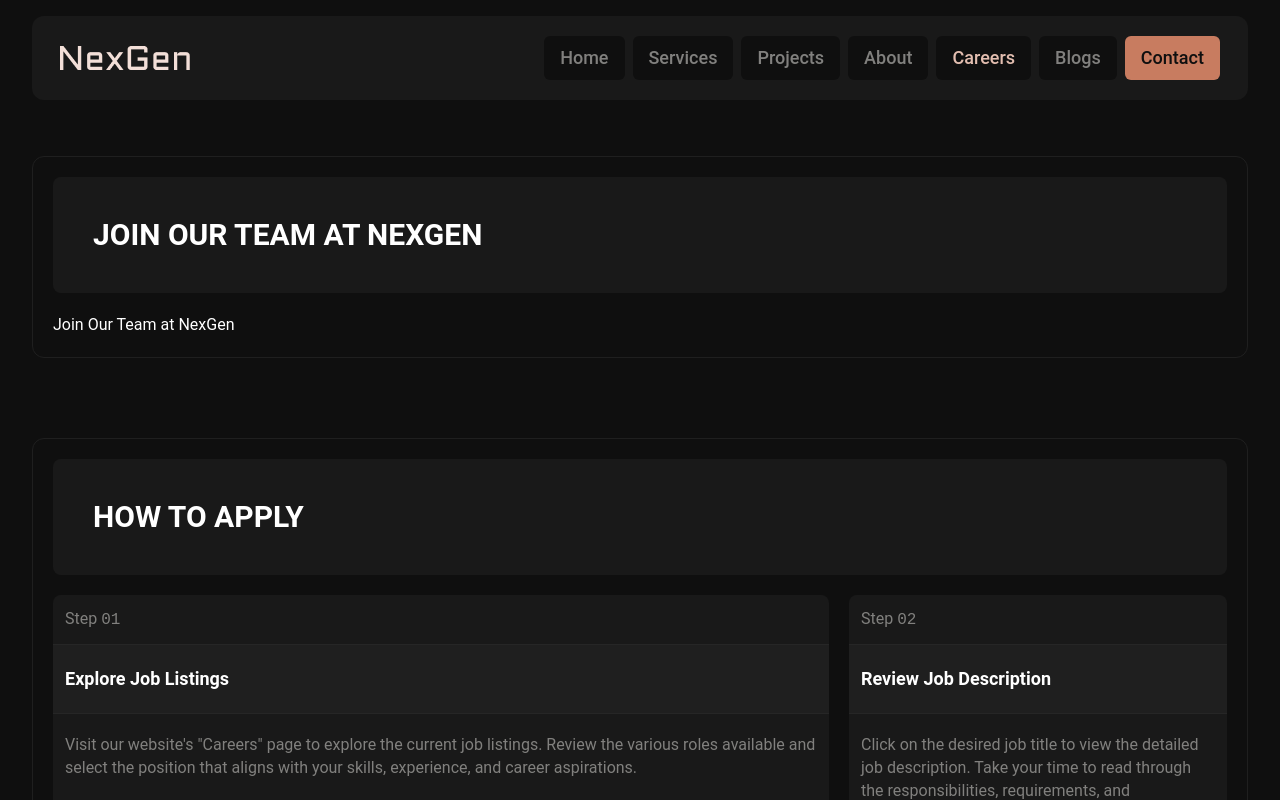
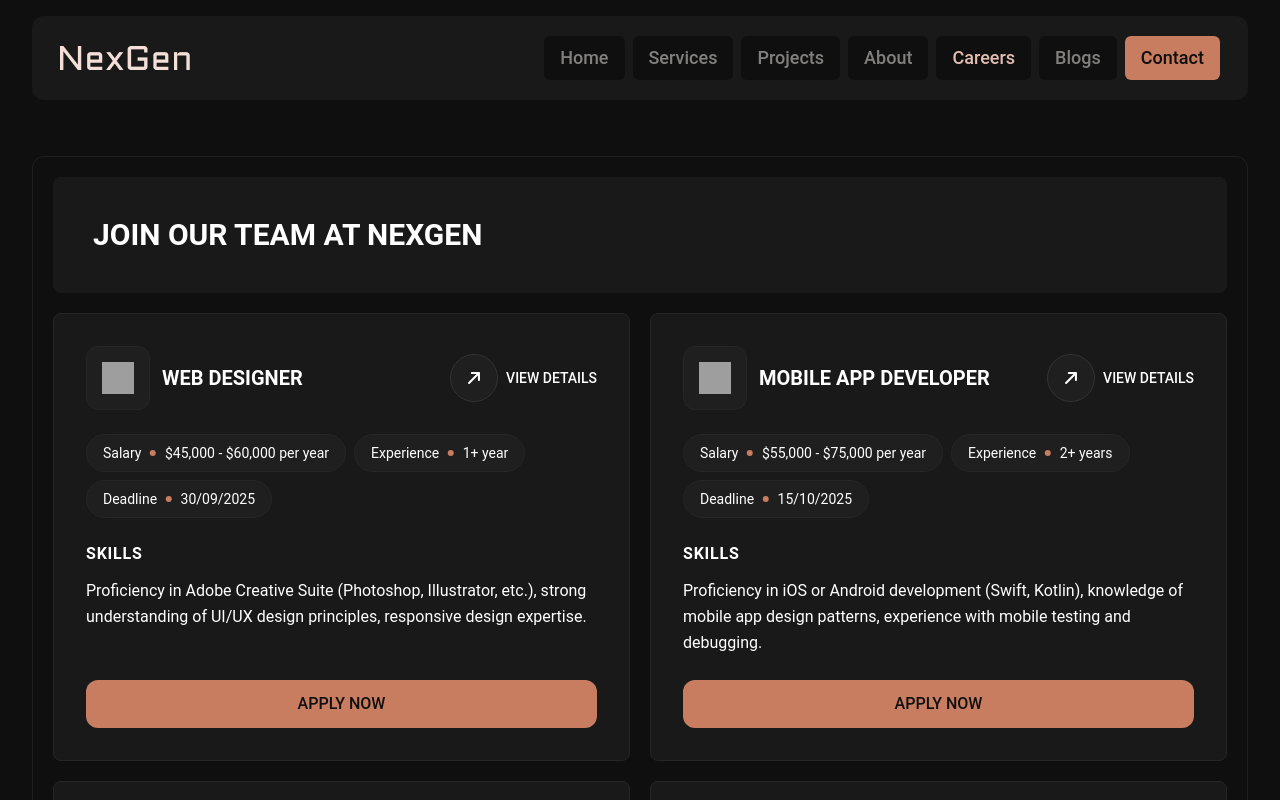
Before and after one commit to k7areef/NexGen, a React (Vite) app: page /careers in a window 1280 px wide. Shown: the top 800 px of the page. Built offline with nearby package versions, Linux system fonts and the light colour scheme; grey boxes are pictures that could not be loaded.

Commit message:
feat(JobOpenings.jsx): implement dynamic job listings with detailed cards and apply button

```diff
--- a/src/components/sections/JobOpenings.jsx
+++ b/src/components/sections/JobOpenings.jsx
@@ -1,4 +1,15 @@
+import { Link } from "react-router-dom";
 import SectionLayout from "./common/SectionLayout";
+import jobs from "@data/jobs.json";
+import { FontAwesomeIcon } from "@fortawesome/react-fontawesome";
+import { faArrowRight, faCircle } from "@fortawesome/free-solid-svg-icons";
+import Button from "../UI/Button";
+import icon1 from "@assets/icons/services/1.svg";
+import icon2 from "@assets/icons/services/2.svg";
+import icon3 from "@assets/icons/services/3.svg";
+import icon4 from "@assets/icons/services/4.svg";
+
+const iconsMaper = [icon1, icon2, icon3, icon4];
 
 function JobOpenings() {
     return (
@@ -8,7 +19,64 @@ function JobOpenings() {
                     title="Join Our Team at NexGen"
                     headerChildren={<></>}
                 >
-                    Join Our Team at NexGen
+                    <div className="jobs grid grid-cols-1 md:grid-cols-2 gap-5">
+                        {
+                            jobs.map((job, index) => (
+                                <div key={index} className="job-card bg-dark-10 rounded-lg p-5 md:p-8 flex flex-col gap-6 border border-dark-15">
+                                    {/* Card Header */}
+                                    <div className="card-header flex items-center justify-between gap-4">
+                                        <div className="title-wrapper flex items-center gap-3">
+                                            <div className="icon-box w-12 h-12 md:w-16 md:h-16 bg-dark-12 border border-dark-15 rounded-xl flex items-center justify-center">
+                                                <img src={iconsMaper[index % iconsMaper.length]} alt="" className="w-6 h-6 md:w-8 md:h-8" />
+                                            </div>
+                                            <h3 className="text-white text-lg md:text-xl font-semibold uppercase">{job.title}</h3>
+                                        </div>
+                                        <Link
+                                            to="/careers"
+                                            className="flex items-center gap-2 group whitespace-nowrap"
+                                        >
+                                            <div className="arrow-wrapper w-10 h-10 md:w-12 md:h-12 flex items-center justify-center bg-dark-12 border border-dark-20 rounded-full text-white transition-colors group-hover:bg-dark-15">
+                                                <FontAwesomeIcon icon={faArrowRight} className="-rotate-45 transition-transform group-hover:-rotate-90" />
+                                            </div>
+                                            <span className="text-grey-60 text-sm font-medium uppercase hidden sm:block">View Details</span>
+                                        </Link>
+                                    </div>
+
+                                    {/* Badges */}
+                                    <div className="job-badges flex flex-wrap gap-2">
+                                        <div className="badge bg-dark-12 border border-dark-15 rounded-full py-2 px-4 flex items-center gap-2">
+                                            <span className="text-grey-60 text-xs md:text-sm">Salary</span>
+                                            <FontAwesomeIcon icon={faCircle} className="text-[6px] text-orange-60" />
+                                            <span className="text-white text-xs md:text-sm">{job.salary}</span>
+                                        </div>
+                                        <div className="badge bg-dark-12 border border-dark-15 rounded-full py-2 px-4 flex items-center gap-2">
+                                            <span className="text-grey-60 text-xs md:text-sm">Experience</span>
+                                            <FontAwesomeIcon icon={faCircle} className="text-[6px] text-orange-60" />
+                                            <span className="text-white text-xs md:text-sm">{job.experience}</span>
+                                        </div>
+                                        <div className="badge bg-dark-12 border border-dark-15 rounded-full py-2 px-4 flex items-center gap-2">
+                                            <span className="text-grey-60 text-xs md:text-sm">Deadline</span>
+                                            <FontAwesomeIcon icon={faCircle} className="text-[6px] text-orange-60" />
+                                            <span className="text-white text-xs md:text-sm">{job.deadline}</span>
+                                        </div>
+                                    </div>
+
+                                    {/* Skills Section */}
+                                    <div className="skills-section flex flex-col gap-3">
+                                        <h4 className="text-white text-sm md:text-base font-semibold uppercase tracking-wider">Skills</h4>
+                                        <p className="text-grey-60 text-sm md:text-base leading-relaxed">
+                                            {job.skills}
+                                        </p>
+                                    </div>
+
+                                    {/* Apply Button */}
+                                    <Button className="w-full py-4 font-bold uppercase rounded-xl mt-auto bg-orange-60 hover:bg-orange-70 text-dark-08 transition-colors">
+                                        Apply Now
+                                    </Button>
+                                </div>
+                            ))
+                        }
+                    </div>
                 </SectionLayout>
             </div>
         </section>
--- /dev/null
+++ b/src/data/jobs.json
@@ -0,0 +1,30 @@
+[
+  {
+    "title": "WEB DESIGNER",
+    "salary": "$45,000 - $60,000 per year",
+    "experience": "1+ year",
+    "deadline": "30/09/2025",
+    "skills": "Proficiency in Adobe Creative Suite (Photoshop, Illustrator, etc.), strong understanding of UI/UX design principles, responsive design expertise."
+  },
+  {
+    "title": "MOBILE APP DEVELOPER",
+    "salary": "$55,000 - $75,000 per year",
+    "experience": "2+ years",
+    "deadline": "15/10/2025",
+    "skills": "Proficiency in iOS or Android development (Swift, Kotlin), knowledge of mobile app design patterns, experience with mobile testing and debugging."
+  },
+  {
+    "title": "DIGITAL MARKETING SPECIALIST",
+    "salary": "$50,000 - $65,000 per year",
+    "experience": "3+ years",
+    "deadline": "20/11/2025",
+    "skills": "Proficiency in SEO, SEM, and social media marketing, experience with analytics tools (Google Analytics, etc.), content marketing expertise."
+  },
+  {
+    "title": "PROJECT MANAGER",
+    "salary": "$60,000 - $80,000 per year",
+    "experience": "5+ years",
+    "deadline": "05/12/2025",
+    "skills": "Strong organizational and communication skills, ability to manage project timelines and resources, experience in Agile project management methodologies."
+  }
+]
```
